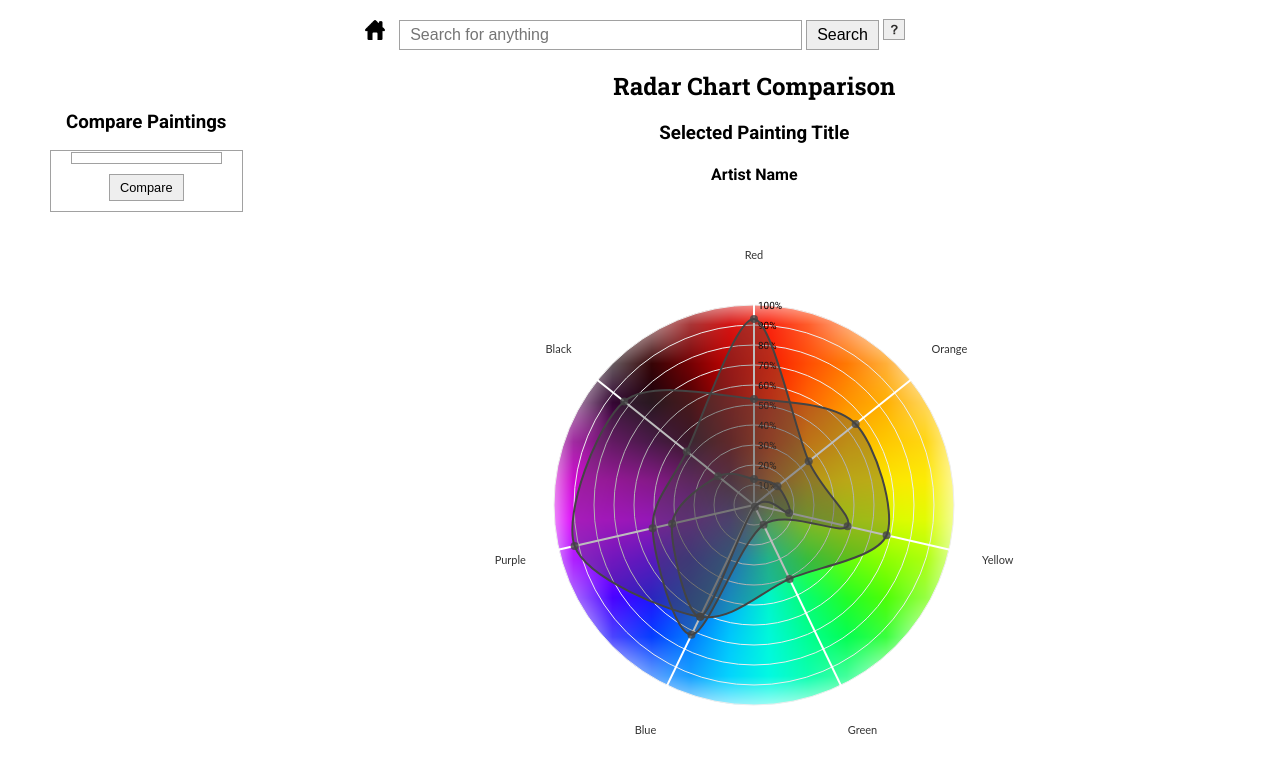
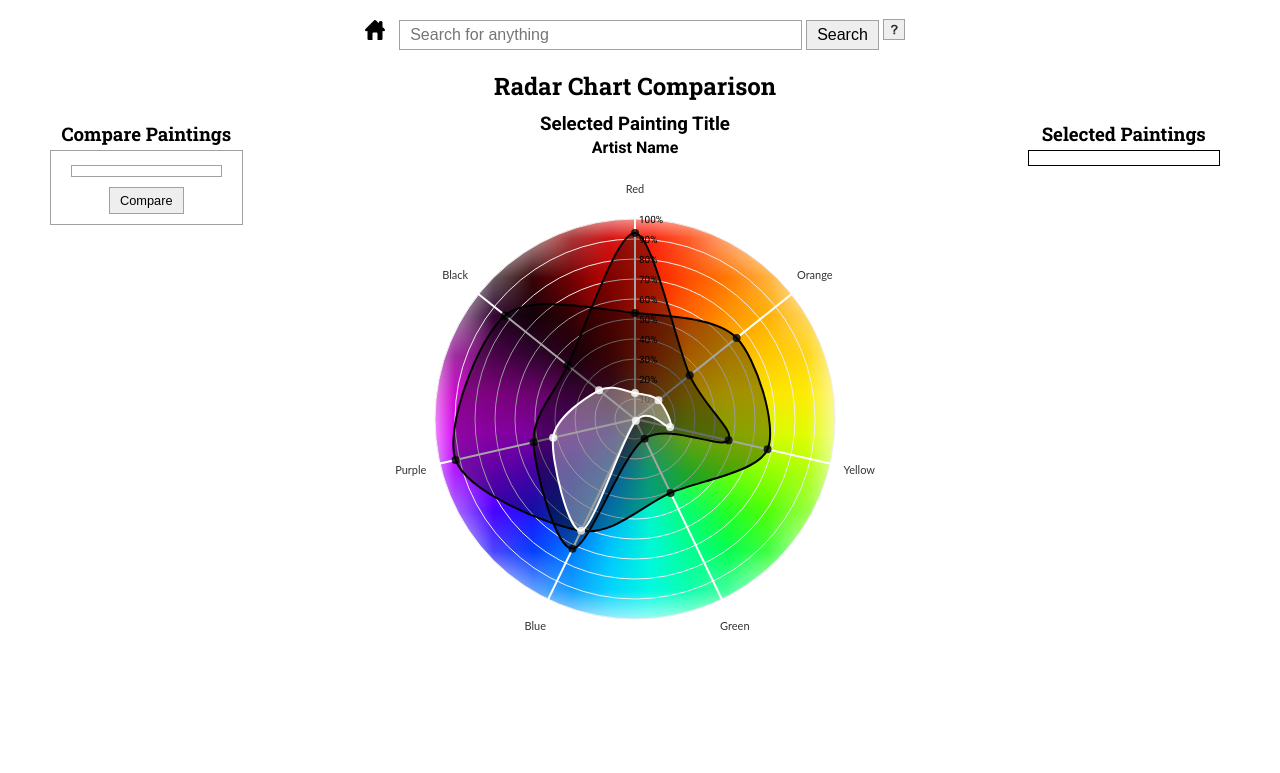
Before and after one commit to emileerei/IntVisFinal, a plain HTML site: page web/compare.html in a window 1280 px wide. Shown: the part 67-840 px from the top of the page. After the commit the page ends 800 px from the top, so only its background shows below. Drawn offline with nearby package versions, Linux system fonts and the light colour scheme.

Commit message:
Radar chart comparison page layout

```diff
--- a/web/compare.html
+++ b/web/compare.html
@@ -34,15 +34,17 @@
 
   <div class="radarchart">
     <h2>Radar Chart Comparison</h2>
-    <h3>Selected Painting Title</h3>
-    <h4>Artist Name</h4>
+    <h3 style="line-height: 5px;">Selected Painting Title</h3>
+    <h4 style="line-height: 0px;">Artist Name</h4>
 
     <div class="radarChart"></div>
 
   </div>
 
   <div class="paintingsidebar">
-    <div class="list" id="condensed"></div>
+    <div class="list">
+      <h3 class="resultstitle">Selected Paintings</h3>
+    </div>
   </div>
 
   <div class="compareresults">
--- a/web/css/styles.css
+++ b/web/css/styles.css
@@ -24,12 +24,6 @@ h2 {
   width: 100%;
 }
 
-/* .logo {
-  float: left;
-  width: 3%;
-  margin-right: 20px;
-} */
-
 #searchBar {
   margin: 0 auto;
   width: 30%;
@@ -46,7 +40,8 @@ h2 {
 }
 
 .resultstitle {
-  margin-top: -40px;
+  font-family: 'Roboto Slab', 'serif';
+  margin-top: -30px;
 }
 
 .navlink {
@@ -198,6 +193,7 @@ h2 {
 
 .radarchart {
   display: inline-block;
+  /* margin-right: 50px; */
 }
 
 .radarChart {
@@ -205,5 +201,9 @@ h2 {
 }
 
 .paintingsidebar {
-  display: inline-block;
+  margin: 100px 50px 0 0;
+  float: right;
+  width: 15%;
+  border: 1px solid #a1a1a1;float: right;
+  border: 1px solid black;
 }
--- a/web/js/main.js
+++ b/web/js/main.js
@@ -23,7 +23,6 @@ searchBar.addEventListener("keyup", (e) => {
   const searchString = e.target.value.toLowerCase();
   searchResultString.innerHTML = `Search Results for "${searchString}"`;
   // we split the string provided by the user into an array of individual searches
-  // const parsedString = searchString.split(" ");
   const parsedString = parseString(searchString);
   let fp = [];
   parsedString.forEach((element) => {
--- a/web/js/radar.js
+++ b/web/js/radar.js
@@ -9,10 +9,10 @@ function RadarChart(id, data, options) {
   var cfg = {
     w: 200, //Width of the circle
     h: 200, //Height of the circle
-    margin: { top: 10, right: 10, bottom: 10, left: 10 }, //The margins of the SVG
+    margin: { top: 0, right: 10, bottom: 0, left: 10 }, //The margins of the SVG
     levels: 10, //How many levels or inner circles should there be drawn
     maxValue: 100, //What is the value that the biggest circle will represent
-    labelFactor: 1.25, //How much farther than the radius of the outer circle should the labels be placed
+    labelFactor: 1.15, //How much farther than the radius of the outer circle should the labels be placed
     wrapWidth: 60, //The number of pixels after which a label needs to be given a new line
     opacityArea: 0.35, //The opacity of the area of the blob
     dotRadius: 4, //The size of the colored circles of each blog
@@ -376,7 +376,7 @@ function RadarChart(id, data, options) {
 //////////////////////// Set-Up //////////////////////////////
 //////////////////////////////////////////////////////////////
 
-var margin = { top: 100, right: 100, bottom: 100, left: 100 },
+var margin = { top: 50, right: 100, bottom: 100, left: 100 },
   width = Math.min(600, window.innerWidth - 10) - margin.left - margin.right,
   height = Math.min(
     width,
@@ -440,7 +440,7 @@ var data = [
 //////////////////// Draw the Chart //////////////////////////
 //////////////////////////////////////////////////////////////
 
-var color = d3.scale.ordinal().range(["#444", "#444", "#444"]);
+var color = d3.scale.ordinal().range(["#000", "#000", "#fff"]);
 
 var radarChartOptions = {
   w: width,
```
Also changed, not shown: web/index.html (+1 -1 lines).
